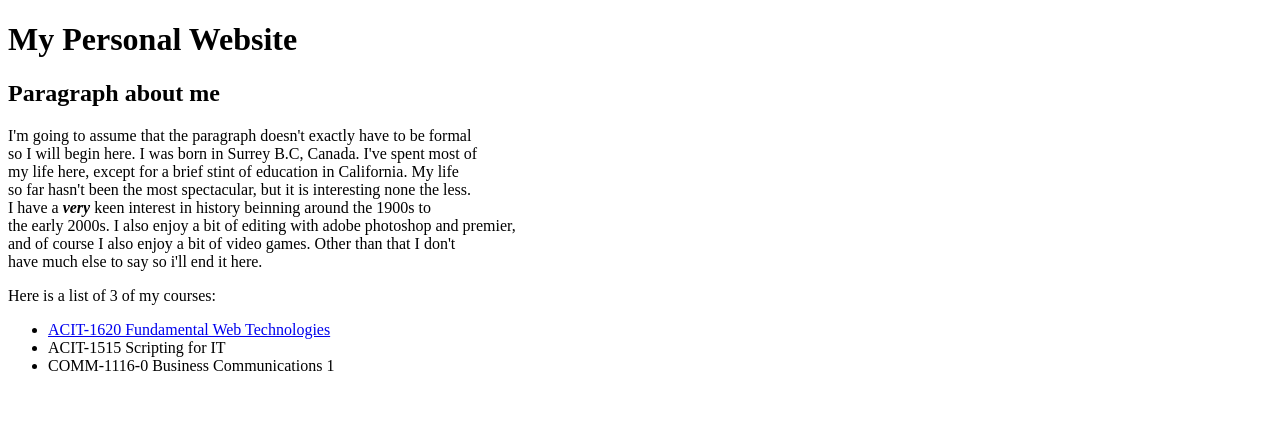
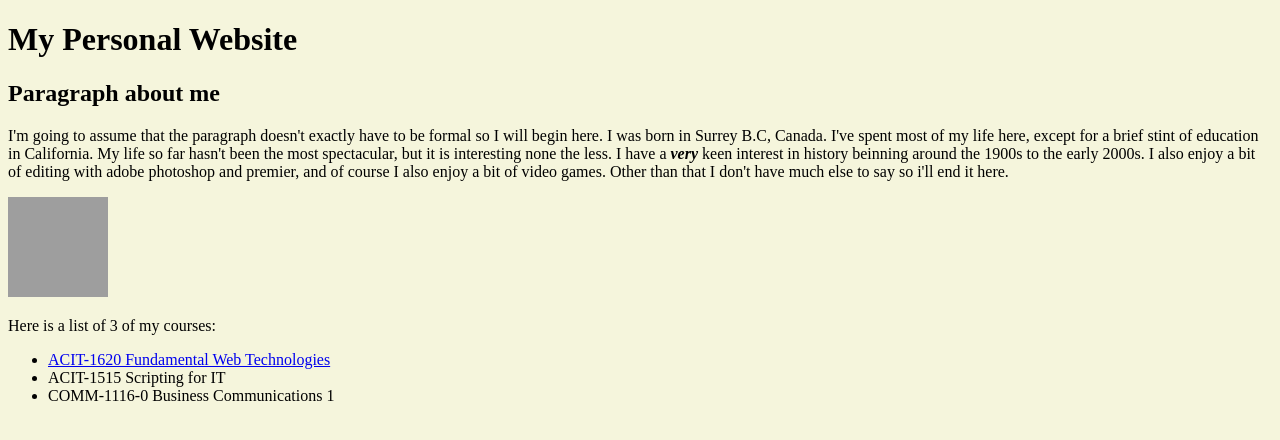
Before and after one commit to MatthewVu1/personal-website, a plain HTML site: page index.html in a window 1280 px wide. Drawn offline with Linux system fonts and the light colour scheme; grey boxes are pictures that could not be loaded.

Commit message:
Lab3 changes

```diff
--- a/index.html
+++ b/index.html
@@ -3,24 +3,36 @@
 <head>
         <meta charset="utf-8">
         <title> Index Page </title>
+        <link rel="stylesheet" href="style.css">
     </head>
-<body>
+<body style="background-color:beige;">
+    <header>
     <h1>My Personal Website</h1>
     <h2>Paragraph about me</h2>
-    <p>I'm going to assume that the paragraph doesn't exactly have to be formal
-        <br>so I will begin here. I was born in Surrey B.C, Canada. I've spent most of
-        <br>my life here, except for a brief stint of education in California. My life
-        <br>so far hasn't been the most spectacular, but it is interesting none the less.
-        <br>I have a <strong><em>very</em></strong> keen interest in history beinning around the 1900s to
-        <br>the early 2000s. I also enjoy a bit of editing with adobe photoshop and premier,
-        <br>and of course I also enjoy a bit of video games. Other than that I don't
-        <br>have much else to say so i'll end it here.
+    </header>
+    <main>
+        <article>
+            <section>
+                <p><span id="l1">I'm going to assume that the paragraph doesn't exactly have to be formal </span>
+                <span id="l2">so I will begin here. I was born in Surrey B.C, Canada. I've spent most of</span>
+                <span id="l3">my life here, except for a brief stint of education in California. My life</span>
+                <span id="l4">so far hasn't been the most spectacular, but it is interesting none the less.</span>
+                <span id="l5">I have a <strong><em>very</em></strong> keen interest in history beinning around the 1900s to</span>
+                <span id="l6">the early 2000s. I also enjoy a bit of editing with adobe photoshop and premier,</span>
+                <span id="l7">and of course I also enjoy a bit of video games. Other than that I don't</span>
+                <span id="l8">have much else to say so i'll end it here.</span></p>
+                <a href="https://www.bcit.ca"><img src="https://upload.wikimedia.org/wikipedia/commons/6/6f/BCIT_logo.svg" alt="logo" width=100 height=100></a>
                 </p>
+            </section>
+            <section>
                 <p>Here is a list of 3 of my courses:</p>
                 <ul>
                     <li><a href="https://www.bcit.ca/study/outlines/20203041870">ACIT-1620 Fundamental Web Technologies</a></li>
                     <li>ACIT-1515 Scripting for IT</li>
                     <li>COMM-1116-0 Business Communications 1</li>
                 </ul>
+            </section>
+        </article>
+    </main>
 </body>
 </html>
```
Lines whose indentation alone changed are shown as unchanged.
